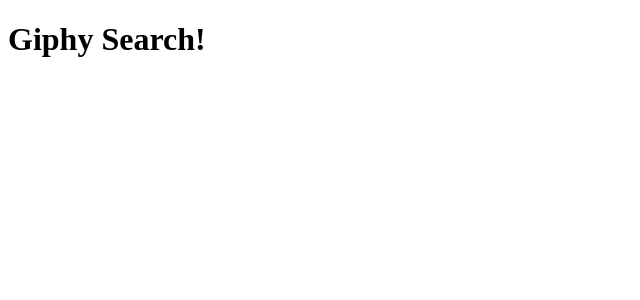
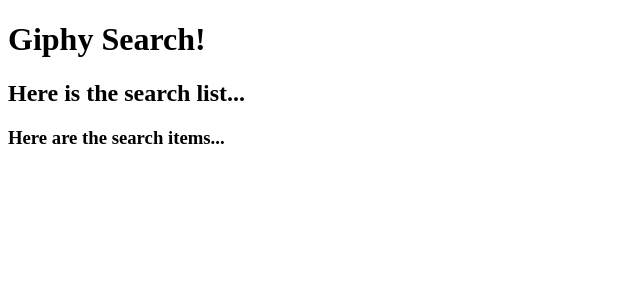
Before and after one commit to noelani-rose/group-giphy-saga-project-pod1, a React (Create React App) app: page / in a window 1280 px wide. Shown: the top 300 px of the page, without its empty margins (0-640 px from the left). Built offline with nearby package versions, Linux system fonts and the light colour scheme.

Commit message:
create components SearchList and SearchItems, render some html to the page

```diff
--- a/src/components/App/App.js
+++ b/src/components/App/App.js
@@ -1,9 +1,12 @@
 import React from 'react';
+import SearchList from '../SearchList/SeachList';
+
 
 function App(props) {
   return (
     <div>
       <h1>Giphy Search!</h1>
+      <SearchList />
     </div>
   );
 }
--- /dev/null
+++ b/src/components/SearchItems/SearchItems.jsx
@@ -0,0 +1,8 @@
+function SearchItems () {
+    return (
+        <h3>Here are the search items...</h3>
+    )
+}
+
+
+export default SearchItems
--- /dev/null
+++ b/src/components/SearchList/SeachList.jsx
@@ -0,0 +1,13 @@
+import SearchItems from "../SearchItems/SearchItems"
+
+function SearchList () {
+    return(
+        <>
+        <h2>Here is the search list...</h2>
+        <SearchItems />
+        </>
+    )
+}
+
+
+export default SearchList
```
